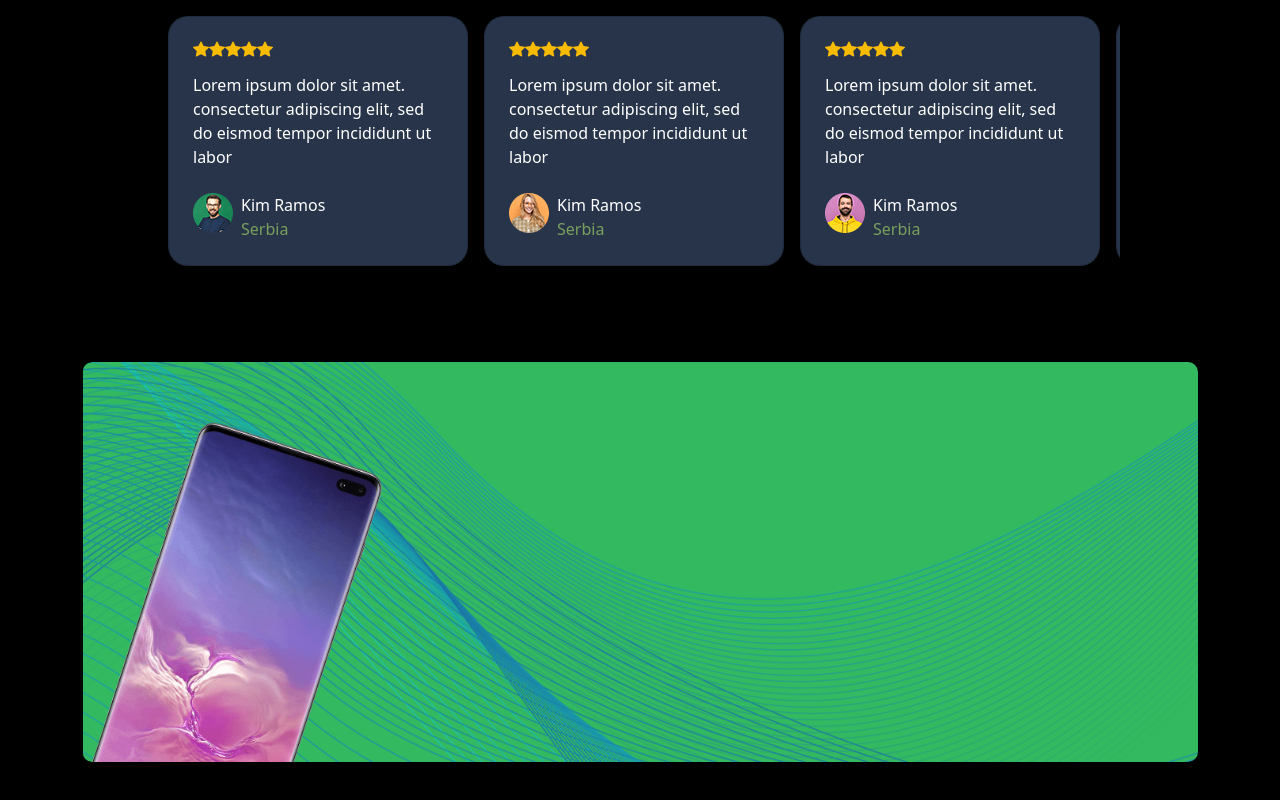
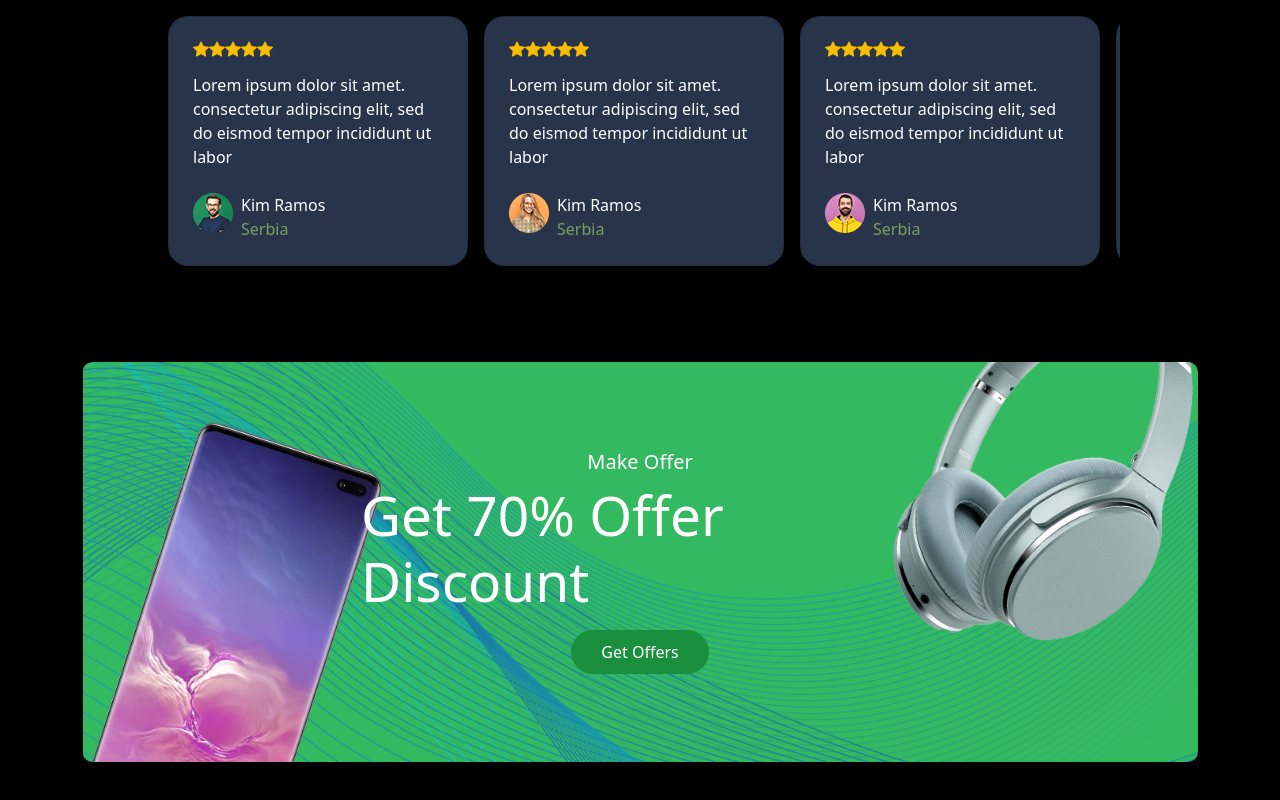
Before and after one commit to RiccardoVoltolina/proj-html-vuejs, a Vue app: page / in a window 1280 px wide. Shown: the part 4143-4943 px from the top of the page. Built offline with nearby package versions, Linux system fonts and the light colour scheme; what lord-icon-element would draw is missing.

Commit message:
complite ads section

```diff
--- a/src/components/AppMain.vue
+++ b/src/components/AppMain.vue
@@ -249,7 +249,12 @@ export default {
             <div class="container m-auto ads_container">
                 <div class=" w-100 position-relative ads_bg">
                     <img class="ads_image_telephone position-absolute" src="../assets/images/banner-item-obj1.png" alt="">
-
+                    <div class="text-white position-absolute ads_text d-flex flex-column align-items-center">
+                        <h5>Make Offer</h5>
+                        <h2 class="pb-2">Get 70% Offer Discount</h2>
+                        <button class="ads_button">Get Offers</button>
+                    </div>
+                    <img class="ads_image_headphones position-absolute" src="../assets/images/banner-item-obj2.png" alt="">
                 </div>
             </div>
         </section>
@@ -379,6 +384,29 @@ h2 {
             width: 300px;
             bottom: -100px;
         }
+
+        .ads_text {
+            top: 50%;
+            right: 50%;
+            transform: translate(50%, -50%);
+        }
+
+        .ads_button {
+            background-color: #1a8f3e;
+            color: white;
+            border: none;
+            border-radius: 30px;
+            padding-top: 10px;
+            padding-bottom: 10px;
+            padding-right: 30px;
+            padding-left: 30px;
+        }
+
+        .ads_image_headphones {
+            width: 300px;
+            top: -70px;
+            right: 5px;
+        }
     }
 }
 </style>
```
